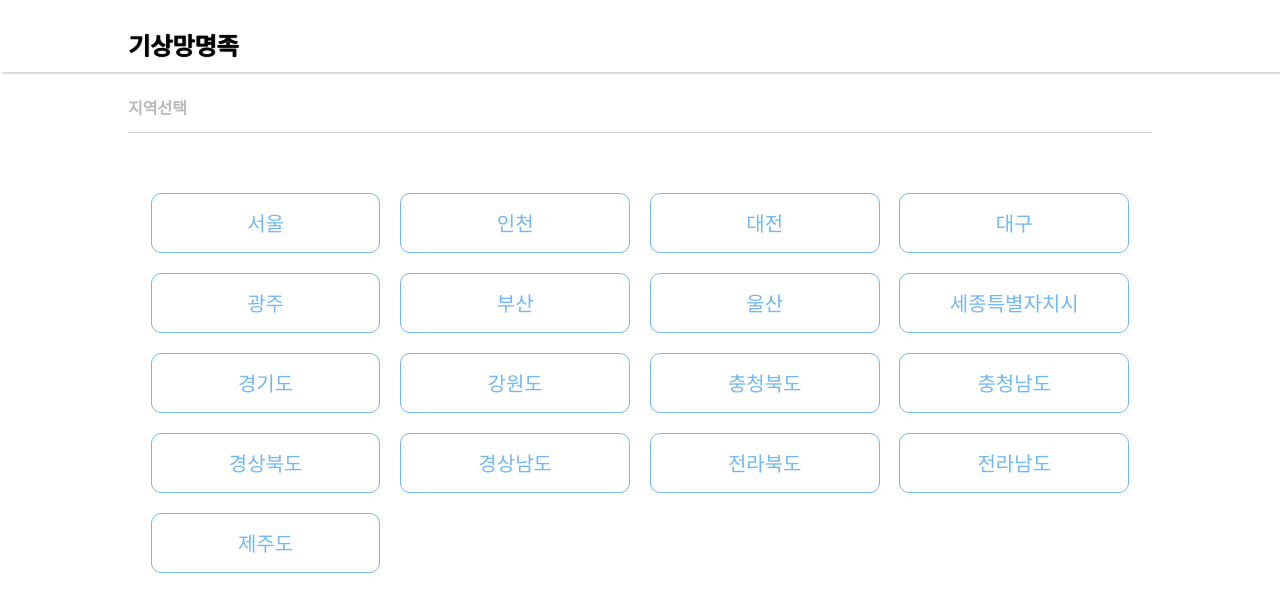
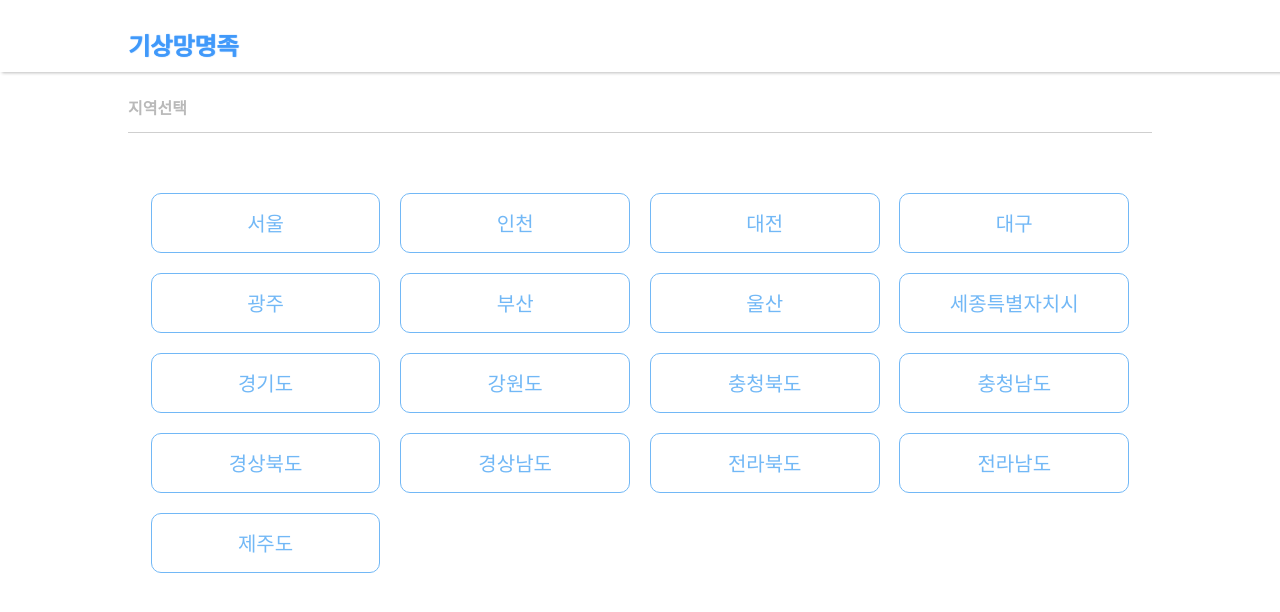
Before and after one commit to Tanney-102/weatherapp, a plain HTML site: page index.html in a window 1280 px wide. Shown: the top 612 px of the page. Drawn offline with Linux system fonts and the light colour scheme.

Commit message:
anchor style

```diff
--- a/css/style-default.css
+++ b/css/style-default.css
@@ -8,7 +8,9 @@ body {
 }
 
 a {
-    color: #000;
+    color: inherit;
+    font-size:inherit;
+    font-weight:inherit;
     text-decoration: none;
     line-height: 1;
 }
--- a/css/style-header.css
+++ b/css/style-header.css
@@ -19,8 +19,3 @@ header .head-title {
     display:flex;
     align-items:center;
 }
-
-main .weather-container .weather-area {
-    border-bottom:1px solid #cfcfcf;
-    height:400px;
-}
--- a/index.html
+++ b/index.html
@@ -12,7 +12,7 @@
 <body>
     <header>
         <div class="head-title">
-            <a href="/" class="btn-hover"><h1>기상망명족</h1></a>
+            <a href="/" class="btn-hover head-title-text"><h1>기상망명족</h1></a>
         </div>
     </header>
     <main>
```
